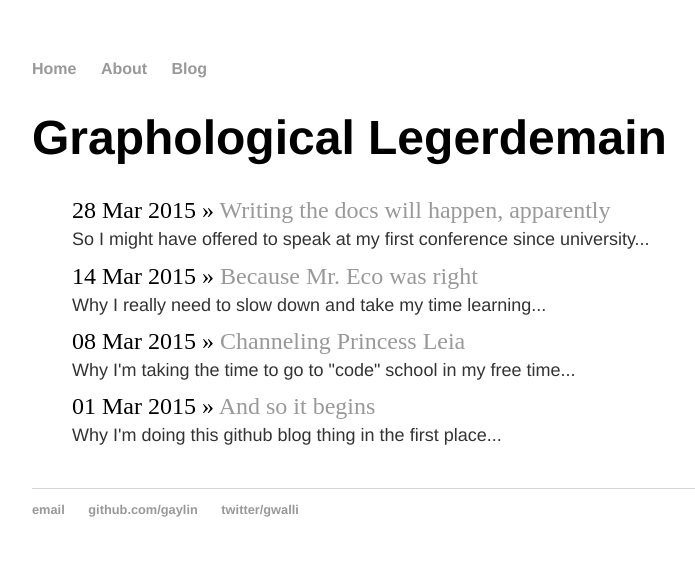
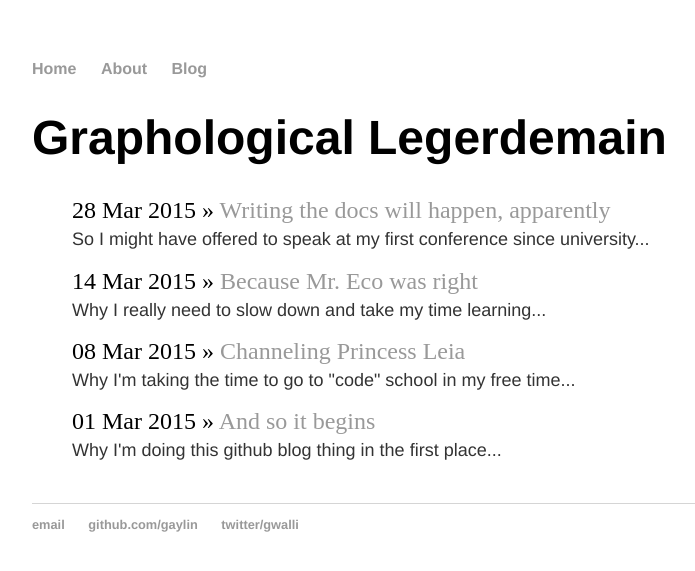
Before and after one commit to gaylin/gaylin.github.io, a Jekyll site: the page built from blog/index.html, in a window 1280 px wide. Shown: the top 571 px of the page, without its empty margins (160-855 px from the left). Built offline with Jekyll 4.4.1, drawn with Linux system fonts in a browser that asks for light colours; Markdown is read by kramdown in place of the engine named in the settings.

Commit message:
Update main.css

```diff
--- a/css/main.css
+++ b/css/main.css
@@ -44,5 +44,5 @@ ul.posts li {
 ul.posts p {
     font-family:'Helvetica', 'Arial', 'Sans-Serif';
     font-size: .750em;
-    margin: 3px 0px 10px 0px;
+    margin: 3px 0px 15px 0px;
 }
```
